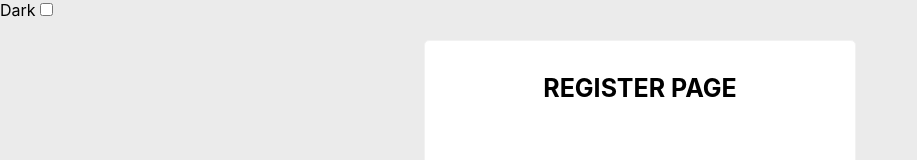
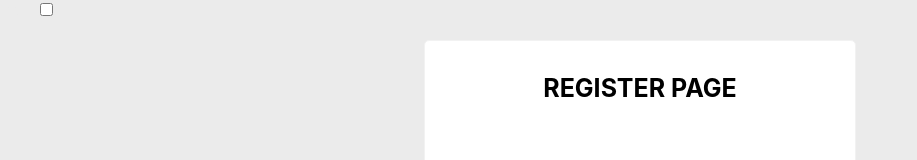
Before and after one commit to HaniusG/react-news, a React (Create React App) app: page / in a window 1280 px wide. Shown: the top 160 px of the page, without its empty margins (0-917 px from the left). Built offline with nearby package versions, Linux system fonts and the light colour scheme.

Commit message:
background update

```diff
--- a/src/components/DarkThemeToggle/DarkThemeToggle.js
+++ b/src/components/DarkThemeToggle/DarkThemeToggle.js
@@ -12,7 +12,7 @@ export default function DarkThemeToggle(){
     return(
         <div>
 
-            {isToggled ? <span>White</span>: <span>Dark</span>}
+            {isToggled ? <span>White</span>: <span style={{color: '#EBEBEB'}}>Dark</span>}
             <input type="checkbox" onChange={changeTheme}/>
         </div>
     )
```
